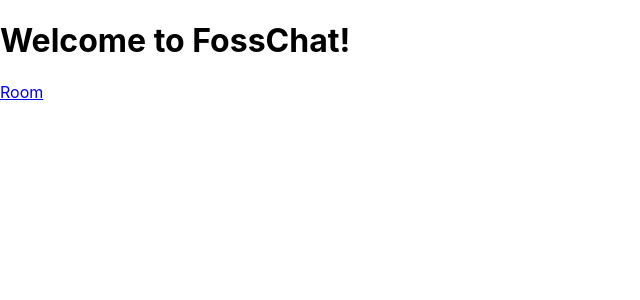
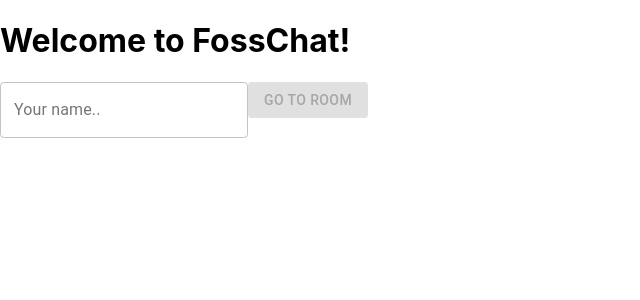
Before and after one commit to jonfossheim/chat-app, a React (Create React App) app in the folder client/: page / in a window 1280 px wide. Shown: the top 300 px of the page, without its empty margins (0-640 px from the left). Built offline with nearby package versions, Linux system fonts and the light colour scheme.

Commit message:
commiting before adding redux to do some displayname handling

```diff
--- a/client/src/components/Chat.js
+++ b/client/src/components/Chat.js
@@ -6,8 +6,8 @@
 
 const URL = 'ws://localhost:3030'
 
-const Chat = () => {
-    const [name, setName] = useState('')
+const Chat = (props) => {
+    const [name, setName] = useState(props.displayName)
     const [messages, setMessages] = useState([])
 
     const ws = new WebSocket(URL)
--- a/client/src/pages/Room.js
+++ b/client/src/pages/Room.js
@@ -1,8 +1,10 @@
 import React from "react";
+import Chat from "../components/Chat";
 
 const Room = () => {
     return(
         <>
+            <Chat/>
         </>
     )
 }
--- a/client/src/pages/WelcomeScreen.js
+++ b/client/src/pages/WelcomeScreen.js
@@ -1,11 +1,36 @@
-import React from "react";
+import React, {useEffect, useState} from "react";
 import {Link} from "react-router-dom";
+import {TextField, Button} from "@material-ui/core";
 
 const WelcomeScreen = () => {
+    const [displayName, setDisplayName] = useState('')
+    const [displayNameEmpty, setDisplayNameEmpty] = useState(true)
+
+    useEffect(() => {
+        if(displayName !== ''){
+            setDisplayNameEmpty(false)
+        }else {
+            setDisplayNameEmpty(true)
+        }
+    },[displayName])
     return (
         <div>
             <h1>Welcome to FossChat!</h1>
-            <Link to="/room">Room</Link>
+            <TextField
+                id="name"
+                label="Your name.."
+                name={'name'}
+                value={displayName}
+                onChange={e => setDisplayName(e.target.value)}
+                variant="outlined"
+            />
+            <Link to={'/room'}>
+                <Button
+                    variant="contained"
+                    disabled={displayNameEmpty}
+                    color="primary"
+                >Go to Room</Button>
+            </Link>
         </div>
 )
 }
```
